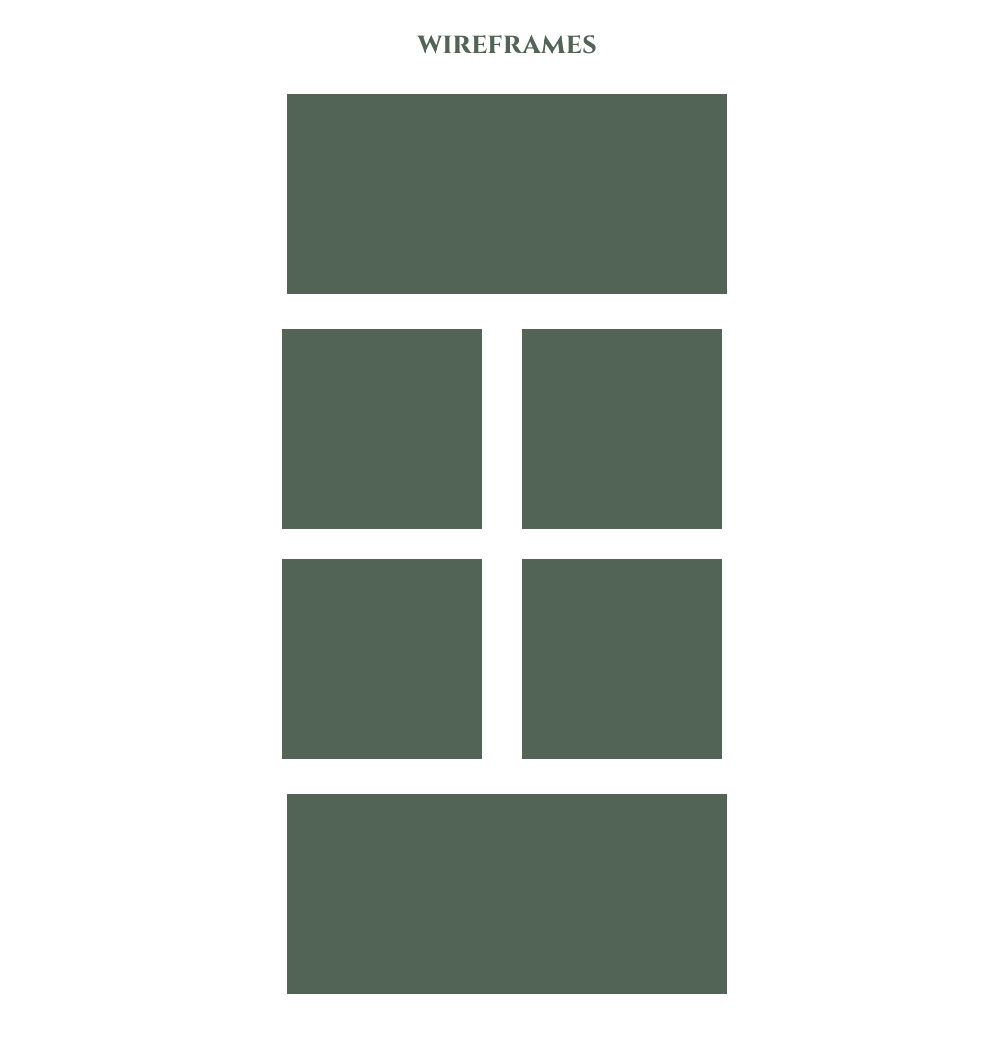
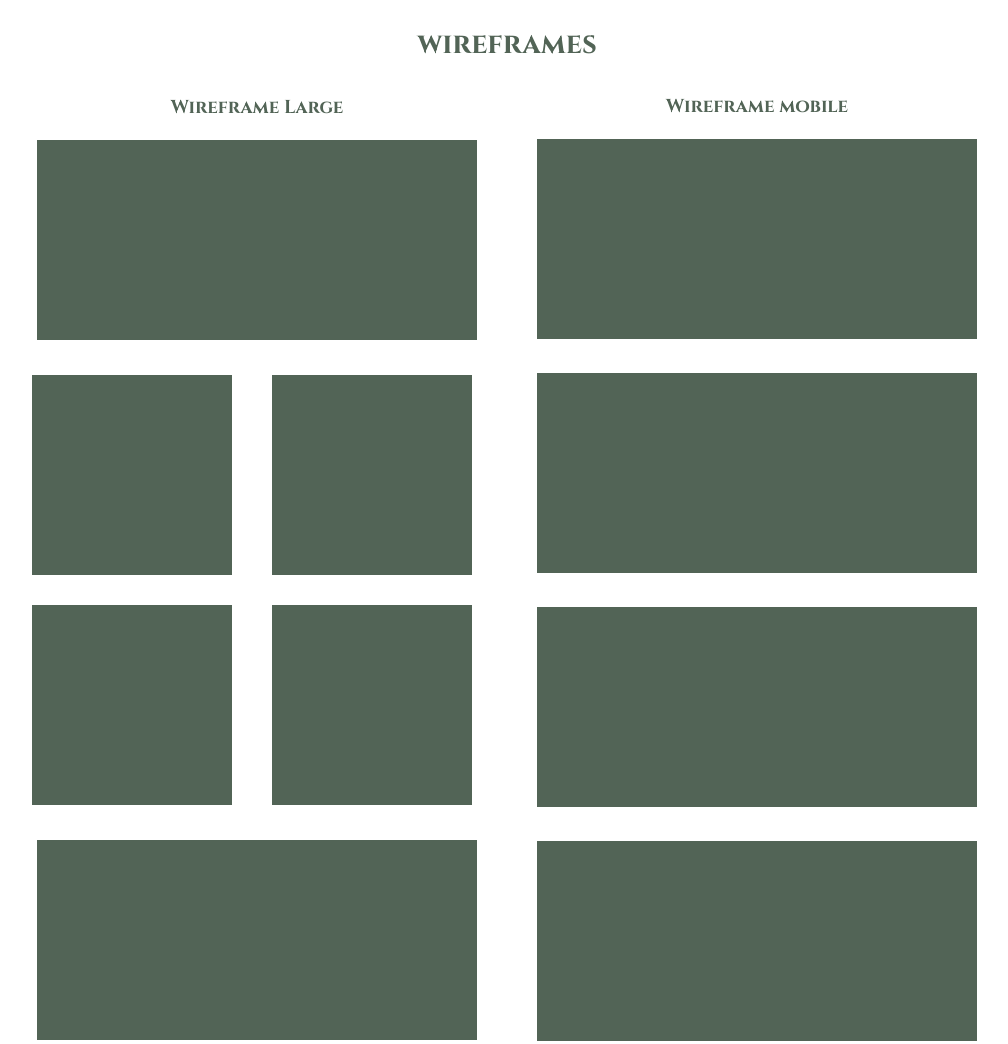
Before and after one commit to hgregori/wdd131, a plain HTML site: page project/siteplan.html in a window 1280 px wide. Shown: the part 780-1824 px from the top of the page, without its empty margins (133-1141 px from the left). Drawn offline with Linux system fonts and the light colour scheme.

Commit message:
wireframes

```diff
--- a/project/siteplan.html
+++ b/project/siteplan.html
@@ -52,6 +52,9 @@
         </section>
         <section class="wireframes-section">
             <h2>wireframes</h2>
+            <div class="wireframes-view">
+                <div class="grid-lar">
+                    <h3>Wireframe Large</h3>
                     <div class="grid-container">
                         <div class="box" style="grid-area: box-1;"></div>
                         <div class="box" style="grid-area: box-2;"></div>
@@ -60,6 +63,17 @@
                         <div class="rectangle" style="grid-area: rectangle1;"></div>
                         <div class="rectangle" style="grid-area: rectangle2;"></div>
                     </div>
+                </div>
+                <div class="grid-mo">
+                    <h3>Wireframe mobile</h3>
+                    <div class="grid-mobile">
+                        <div class="rectangle" style="grid-area: rectangle1;"></div>
+                        <div class="rectangle" style="grid-area: rectangle2;"></div>
+                        <div class="rectangle" style="grid-area: rectangle3;"></div>
+                        <div class="rectangle" style="grid-area: rectangle4;"></div>
+                    </div>
+                </div>
+            </div>
         </section>
     </main>
     <footer class="site-footer">
--- a/project/styles/siteplan.css
+++ b/project/styles/siteplan.css
@@ -64,6 +64,24 @@ main {
     margin-top: 40px;
 }
 
+.wireframes-view {
+    display: grid;
+    grid-template-columns: repeat(2, minmax(250px, 450px));
+    align-items: center;
+    justify-content: center;
+    gap: 50px;
+}
+
+.wireframes-view h3 {
+    text-align: center;
+    color: var(--background-color);
+    margin-bottom: 10px;
+}
+
+.grid-lar, .grid-mo {
+    border: var(--background-color);
+}
+
 .grid-container {
     display: grid;
     grid-template-areas:
@@ -72,6 +90,17 @@ main {
         "box-3 box-4"
         "rectangle1 rectangle1";
     gap: 20px;
+    justify-content: center;
+}
+
+.grid-mobile {
+    display: grid;
+    grid-template-areas:
+        "rectangle1"
+        "rectangle2"
+        "rectangle3"
+        "rectangle4";
+    gap: 14px;
     justify-content: center;
 }
 
@@ -100,3 +129,15 @@ h2 {
 
 .site-footer{background:var(--background-color); color:#eaf0ec; margin-top:2rem}
 .site-footer p{text-align:center; padding:1rem; font-size:clamp(0.9rem, 0.8rem + 0.3vw, 1.1rem)}
+
+@media  (max-width:600px) {
+    .siteplan-container {
+        grid-template-columns: 1fr;
+        margin: 10px auto;
+    }
+
+    .wireframes-view {
+        grid-template-columns: 1fr;
+        margin: 10px auto;
+    }
+}
```
Lines whose indentation alone changed are shown as unchanged.
